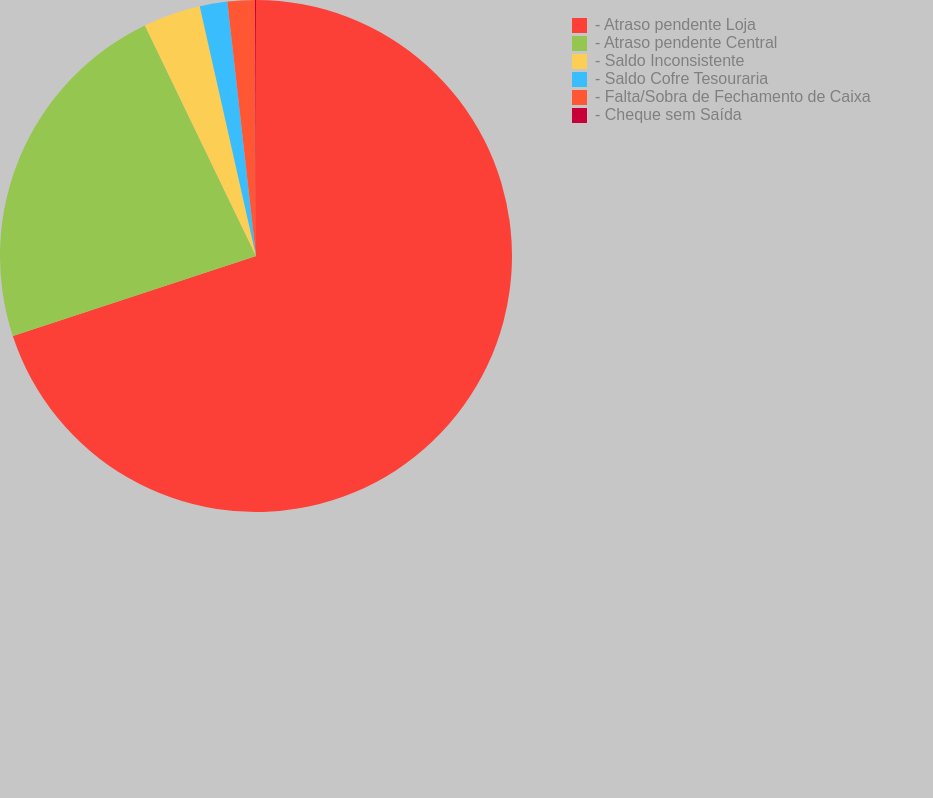
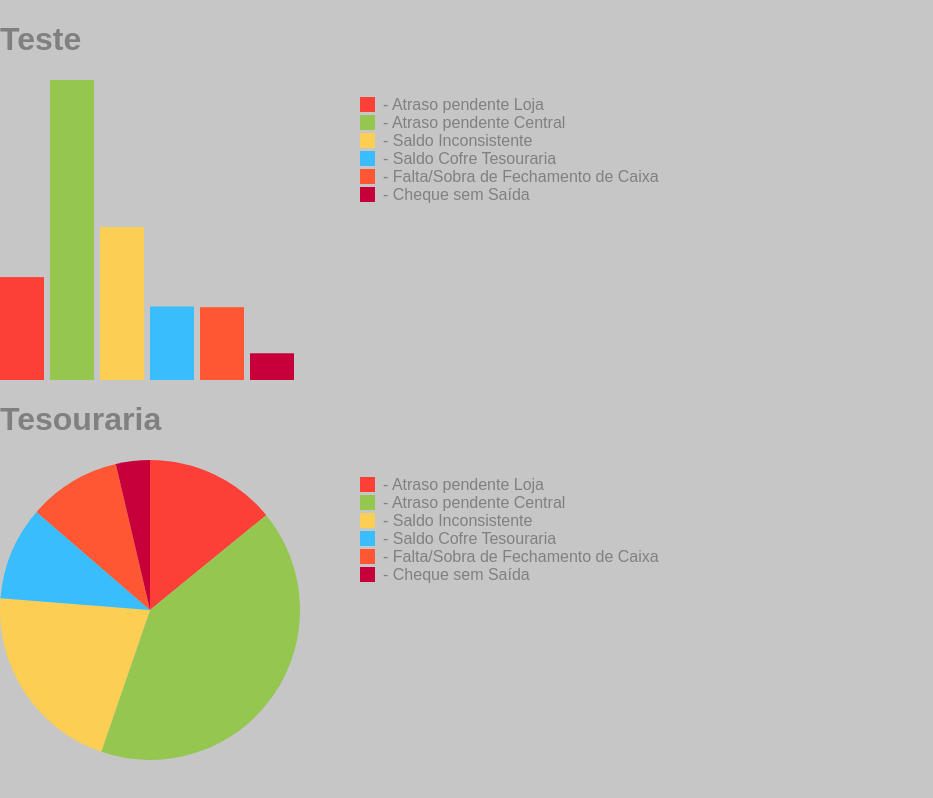
Before and after one commit to SauloFGF/EcoTechWeb, a React (Vite) app: page / in a window 1280 px wide. Shown: the whole page, without its empty margins (0-933 px from the left). Built offline with nearby package versions, Linux system fonts and the light colour scheme.

Commit message:
Implementação Gráfico em colunas

```diff
--- /dev/null
+++ b/src/Components/Column-Svg/index.tsx
@@ -0,0 +1,95 @@
+import React from "react";
+import { Esquare } from "../Pizza/stylede";
+
+type IDados = {
+  titulo: string;
+  valor: number
+}
+
+interface ColumnSvgProps {
+  dados: IDados[];
+  titulo: string;
+}
+
+const SvgColumn: React.FC<ColumnSvgProps> = ({ dados, titulo }) => {
+  const [highlightedIndex, setHighlightedIndex] = React.useState<number | null>(null);
+  const [tooltip, setTooltip] = React.useState<{ x: number; y: number; value: number } | null>(null);
+
+  const total = dados.reduce((sum, item) => sum + item.valor, 0);
+
+  const colors = ["#FD4037", "#94C650", "#FCCE54", "#39BDFD", "#FF5733", "#C70039", "#900C3F"];
+  const maxValor = Math.max(...dados.map(item => item.valor));
+  const barWidth = 100 / dados.length;
+
+  return (
+    <div style={{ display: 'flex' }}>
+      <svg viewBox="0 0 100 100"
+        width="300"
+        height="300"
+        onMouseLeave={() => setTooltip(null)}>
+        {dados.map((item, index) => {
+          const barHeight = (item.valor / maxValor) * 100;
+          const x = index * barWidth;
+          const y = 100 - barHeight;
+
+          return (
+            <g key={index}>
+              <rect
+                x={x}
+                y={y}
+                width={barWidth - 2} // Espaço entre as barras
+                height={barHeight}
+                fill={colors[index % colors.length]}
+                onMouseEnter={() => setHighlightedIndex(index)}
+                onMouseMove={(event) => {
+                  const svg = event.currentTarget.ownerSVGElement!;
+                  const rect = svg.getBoundingClientRect();
+                  const mouseX = event.clientX - rect.left;
+                  const mouseY = event.clientY - rect.top;
+                  setTooltip({ x: mouseX, y: mouseY, value: item.valor });
+                }}
+                onMouseLeave={() => setHighlightedIndex(null)}
+                style={{ opacity: highlightedIndex === index ? 0.7 : 1 }}
+              />
+              {highlightedIndex === index && (
+                <text
+                  x={x + barWidth / 2}
+                  y={y - 2}
+                  fontSize="5"
+                  fill="black"
+                  textAnchor="middle"
+                  dominantBaseline="middle"
+                >
+                  {item.valor}
+                </text>
+              )}
+            </g>
+          )
+        })}
+        {tooltip && (
+          <text x={tooltip.x} y={tooltip.y} fontSize="5" fill="black" textAnchor="middle">
+            {tooltip.value}
+          </text>
+        )}
+      </svg>
+      <ul style={{ marginLeft: '20px' }}>
+        {dados.map((item, index) => (
+          <li
+            style={{
+              listStyle: 'none',
+              display: 'flex',
+              alignItems: 'center',
+              gap: '8px',
+              fontWeight: highlightedIndex === index ? 'bold' : 'normal'
+            }}
+            key={index}
+          >
+            <Esquare color={colors[index % colors.length]} /> - {item.titulo}
+          </li>
+        ))}
+      </ul>
+    </div>
+  )
+}
+
+export default SvgColumn;
--- a/src/Components/Pizza-Svg/index.tsx
+++ b/src/Components/Pizza-Svg/index.tsx
@@ -8,11 +8,12 @@ type IDados = {
 
 interface SvgTestProps {
   dados: IDados[];
+  title: string;
 }
 
-const SvgTest: React.FC<SvgTestProps> = ({ dados }) => {
+const SvgTest: React.FC<SvgTestProps> = ({ dados, title }) => {
   const [highlightedIndex, setHighlightedIndex] = useState<number | null>(null);
-  const [tooltip, setTooltip] = useState<{ x: number; y: number; value: number } | null>(null);
+  const [tooltip, setTooltip] = useState<{ value: number } | null>(null);
 
   const polarToCartesian = (centerX: number, centerY: number, radius: number, angleInDegrees: number) => {
     const angleInRadians = (angleInDegrees - 90) * Math.PI / 180.0;
@@ -50,11 +51,13 @@ const SvgTest: React.FC<SvgTestProps> = ({ dados }) => {
   let cumulativePercentage = 0;
 
   return (
-    <div style={{ display: 'flex' }}>
+    <div style={{ display: 'flex', flexDirection: "column" }}>
+      <h1>{title}</h1>
+      <div style={{ display: 'flex', flexDirection: "row" }}>
         <svg
           viewBox="0 0 100 100"
-        width="512"
-        height="512"
+          width="300"
+          height="300"
           onMouseLeave={() => setTooltip(null)}
         >
           {sectors.map((sector, index) => {
@@ -64,40 +67,31 @@ const SvgTest: React.FC<SvgTestProps> = ({ dados }) => {
             ];
             cumulativePercentage += sector.percentage;
 
-          const midAngle = (startAngle + endAngle) / 2;
-          const textCoords = polarToCartesian(50, 50, 30, midAngle);
-
             return (
               <g key={index}>
                 <path
                   d={describeArc(50, 50, 50, startAngle, endAngle)}
                   fill={sector.color}
                   onMouseEnter={() => setHighlightedIndex(index)}
-                onMouseMove={(event) => {
-                  const svg = event.currentTarget.ownerSVGElement!;
-                  const rect = svg.getBoundingClientRect();
-                  const x = event.clientX - rect.left;
-                  const y = event.clientY - rect.top;
-                  setTooltip({ x, y, value: sector.value });
-                }}
+                  onMouseMove={() => setTooltip({ value: sector.value })}
                   onMouseLeave={() => setHighlightedIndex(null)}
                   style={{ opacity: highlightedIndex === index ? 0.7 : 1 }}
                 />
-              {highlightedIndex === index && (
+              </g>
+            );
+          })}
+          {tooltip && (
             <text
-                  x={textCoords.x}
-                  y={textCoords.y}
+              x="85"
+              y="5"
               fontSize="5"
               fill="black"
               textAnchor="middle"
               dominantBaseline="middle"
             >
-                  {sector.value}
+              {tooltip.value}
             </text>
           )}
-            </g>
-          );
-        })}
         </svg>
         <ul style={{ marginLeft: '20px' }}>
           {dados.map((item, index) => (
@@ -116,6 +110,7 @@ const SvgTest: React.FC<SvgTestProps> = ({ dados }) => {
           ))}
         </ul>
       </div>
+    </div>
   );
 };
 
--- a/src/Testes/PageTest.tsx
+++ b/src/Testes/PageTest.tsx
@@ -1,3 +1,4 @@
+import SvgColumn from '../Components/Column-Svg';
 import SvgTest from '../Components/Pizza-Svg';
 
 const PageTest = () => {
@@ -8,16 +9,18 @@ const PageTest = () => {
   };
 
   const dadosGrafico: IDados[] = [
-    { titulo: "Atraso pendente Loja", valor: 4424 },
-    { titulo: "Atraso pendente Central", valor: 1449 },
+    { titulo: "Atraso pendente Loja", valor: 154 },
+    { titulo: "Atraso pendente Central", valor: 449 },
     { titulo: "Saldo Inconsistente", valor: 229 },
     { titulo: "Saldo Cofre Tesouraria", valor: 110 },
     { titulo: "Falta/Sobra de Fechamento de Caixa", valor: 109 },
-    { titulo: "Cheque sem Saída", valor: 4 },
+    { titulo: "Cheque sem Saída", valor: 40 },
   ];
 
   return (<div>
-    <SvgTest dados={dadosGrafico} />
+    <h1>Teste</h1>
+    <SvgColumn dados={dadosGrafico} titulo='Tesouraria' />
+    <SvgTest dados={dadosGrafico} title='Tesouraria' />
   </div>)
 }
 
```
Lines whose indentation alone changed are shown as unchanged.
